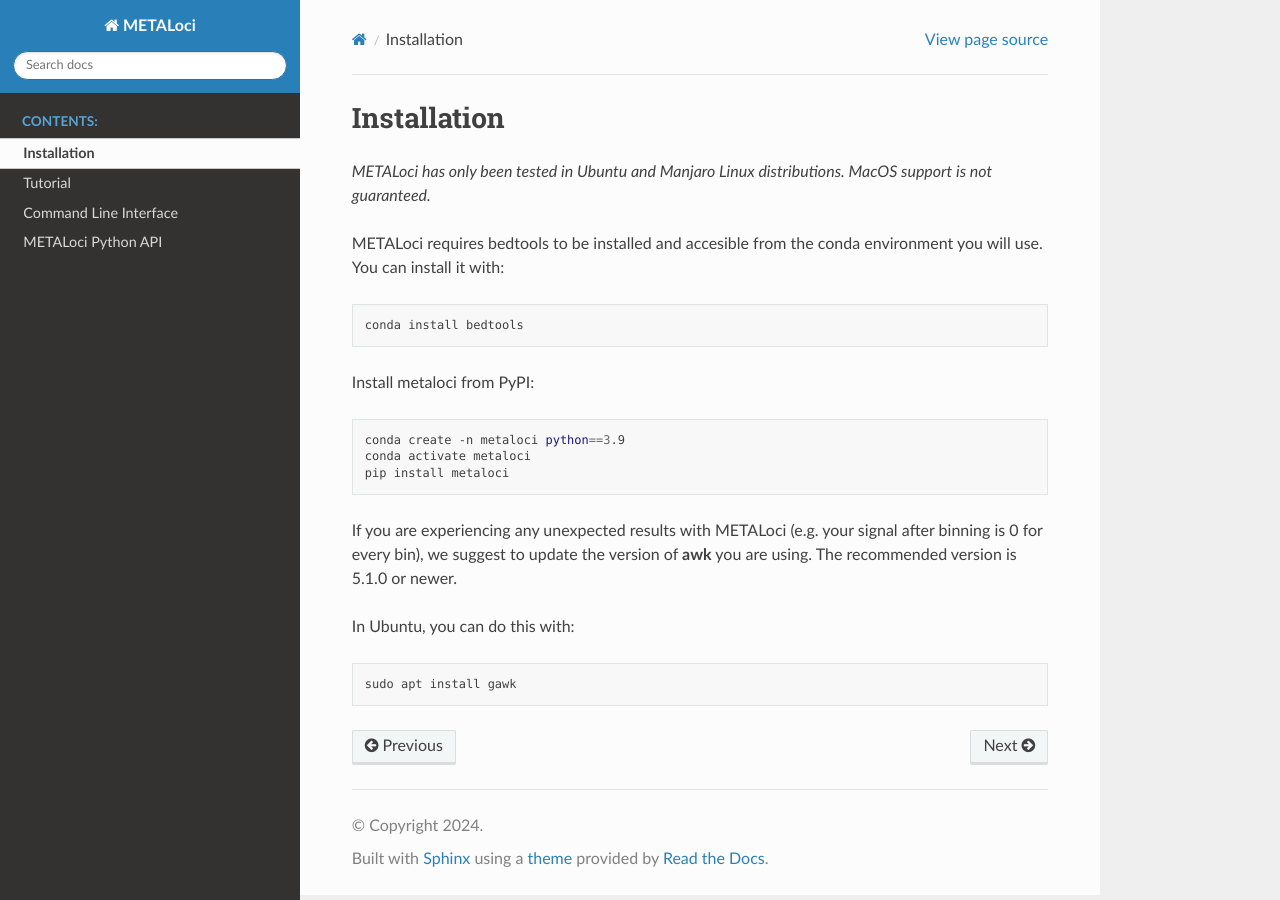
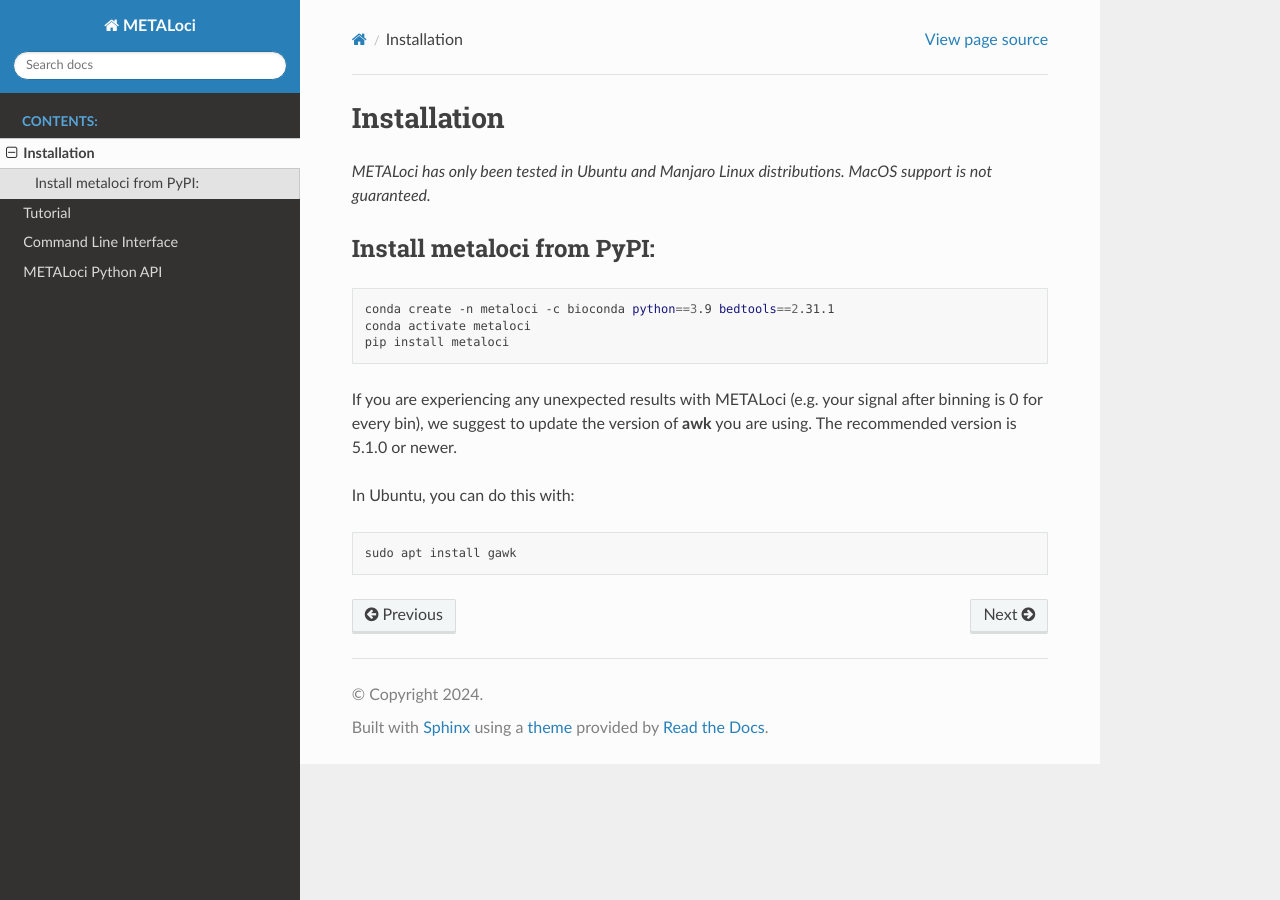
Before and after one commit to 3DGenomes/METALoci, a Sphinx documentation site: the page built from docs/install.rst, in a window 1280 px wide. Built offline with Sphinx 7.4.7 and the Read the Docs theme 2.0.0, drawn with Linux system fonts in a browser that asks for light colours.

Commit message:
Updated installation instructions.

```diff
--- a/docs/install.rst
+++ b/docs/install.rst
@@ -5,17 +5,12 @@
 
 *METALoci has only been tested in Ubuntu and Manjaro Linux distributions. MacOS support is not guaranteed.*
 
-METALoci requires bedtools to be installed and accesible from the conda environment you will use. You can install it with:
+Install metaloci from PyPI:
+^^^^^^^^^^^^^^^^^^^^^^^^^^^
 
 .. code-block:: bash
 
-   conda install bedtools
-
-Install metaloci from PyPI:
-
-.. code-block:: bash
-
-    conda create -n metaloci python==3.9
+    conda create -n metaloci -c bioconda python==3.9 bedtools==2.31.1
     conda activate metaloci
     pip install metaloci
 
```
Also changed, not shown: README.md (+2 -11 lines).
